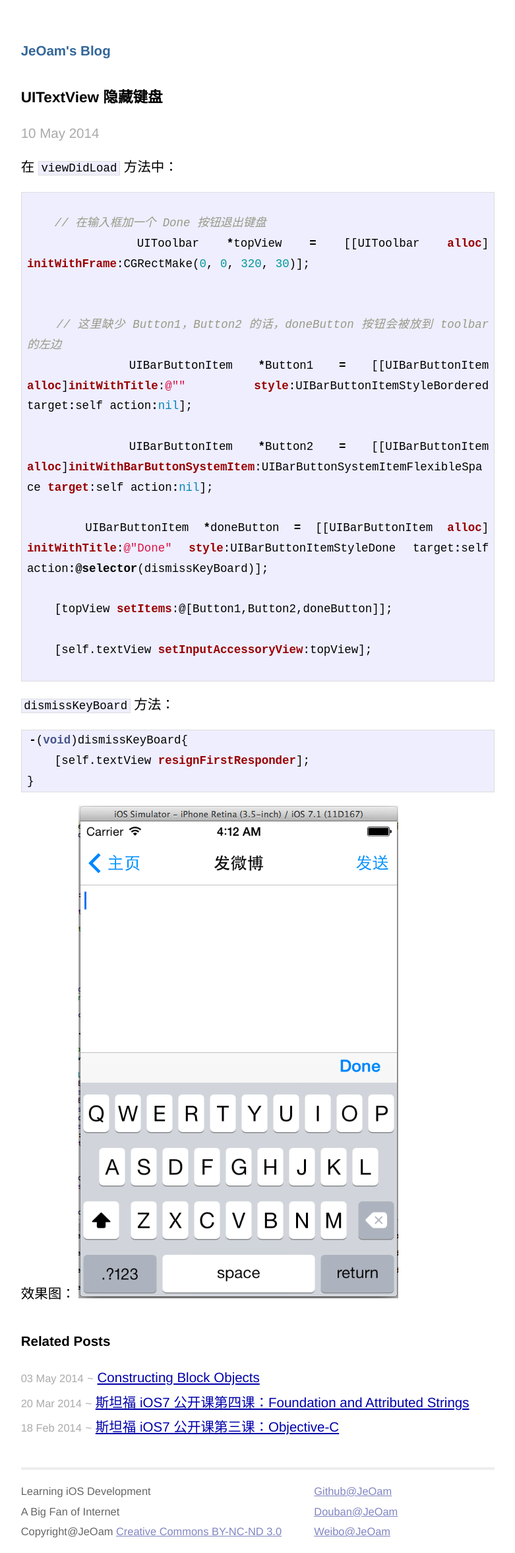
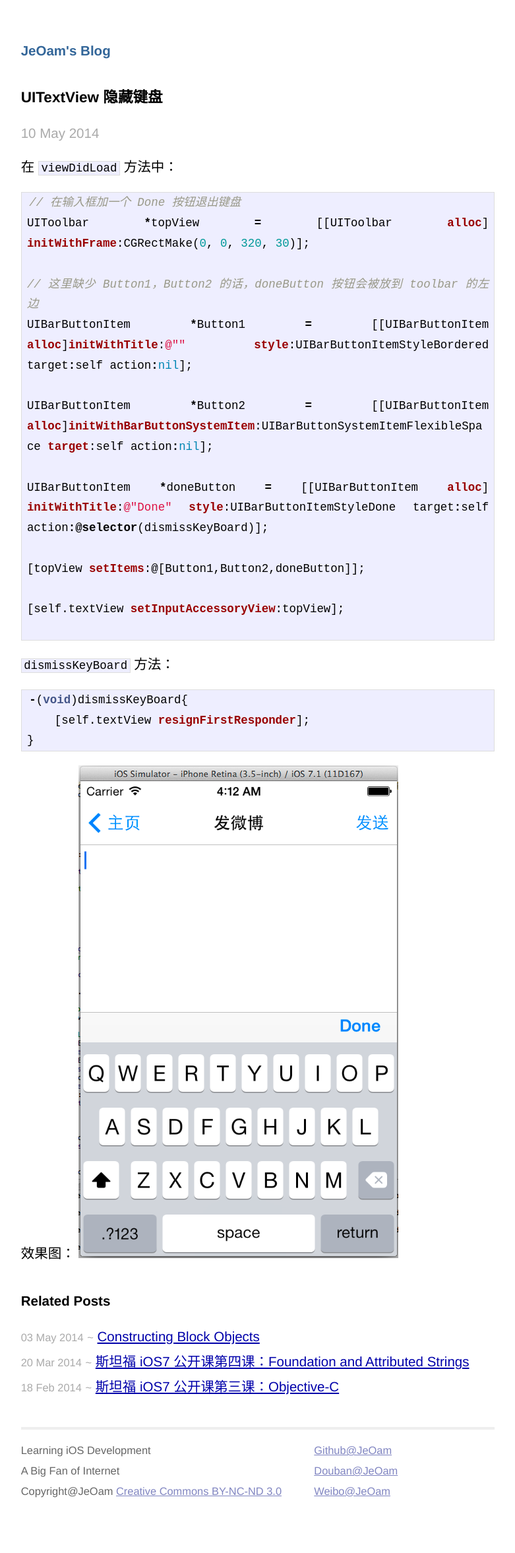
Before and after one commit to JeOam/jeoam.github.io, a Jekyll site: the page built from _posts/2014-05-10-UITextView-dissmissKeyBoard.md, in a window 1280 px wide. Shown: the whole page at 66% size, without its empty margins (249-1030 px from the left). Built offline with Jekyll 4.4.1, drawn with Linux system fonts in a browser that asks for light colours; after the commit the page ends 2292 px from its top, so only the background shows below that.

Commit message:
fixed error

````diff
--- a/_posts/2014-05-10-UITextView-dissmissKeyBoard.md
+++ b/_posts/2014-05-10-UITextView-dissmissKeyBoard.md
@@ -7,21 +7,19 @@ title: UITextView 隐藏键盘
 在 `viewDidLoad` 方法中：
 
 ```objectivec
+// 在输入框加一个 Done 按钮退出键盘
+UIToolbar *topView = [[UIToolbar alloc] initWithFrame:CGRectMake(0, 0, 320, 30)];
 
-    // 在输入框加一个 Done 按钮退出键盘
-    UIToolbar *topView = [[UIToolbar alloc] initWithFrame:CGRectMake(0, 0, 320, 30)];
+// 这里缺少 Button1，Button2 的话，doneButton 按钮会被放到 toolbar 的左边
+UIBarButtonItem *Button1 = [[UIBarButtonItem alloc]initWithTitle:@"" style:UIBarButtonItemStyleBordered target:self action:nil];
 
+UIBarButtonItem *Button2 = [[UIBarButtonItem alloc]initWithBarButtonSystemItem:UIBarButtonSystemItemFlexibleSpace target:self action:nil];
 
-    // 这里缺少 Button1，Button2 的话，doneButton 按钮会被放到 toolbar 的左边
-    UIBarButtonItem *Button1 = [[UIBarButtonItem alloc]initWithTitle:@"" style:UIBarButtonItemStyleBordered target:self action:nil];
+UIBarButtonItem *doneButton = [[UIBarButtonItem alloc] initWithTitle:@"Done" style:UIBarButtonItemStyleDone target:self action:@selector(dismissKeyBoard)];
 
-    UIBarButtonItem *Button2 = [[UIBarButtonItem alloc]initWithBarButtonSystemItem:UIBarButtonSystemItemFlexibleSpace target:self action:nil];
+[topView setItems:@[Button1,Button2,doneButton]];
 
-    UIBarButtonItem *doneButton = [[UIBarButtonItem alloc] initWithTitle:@"Done" style:UIBarButtonItemStyleDone target:self action:@selector(dismissKeyBoard)];
-
-    [topView setItems:@[Button1,Button2,doneButton]];
-
-    [self.textView setInputAccessoryView:topView];
+[self.textView setInputAccessoryView:topView];
 
 ```
 
````
